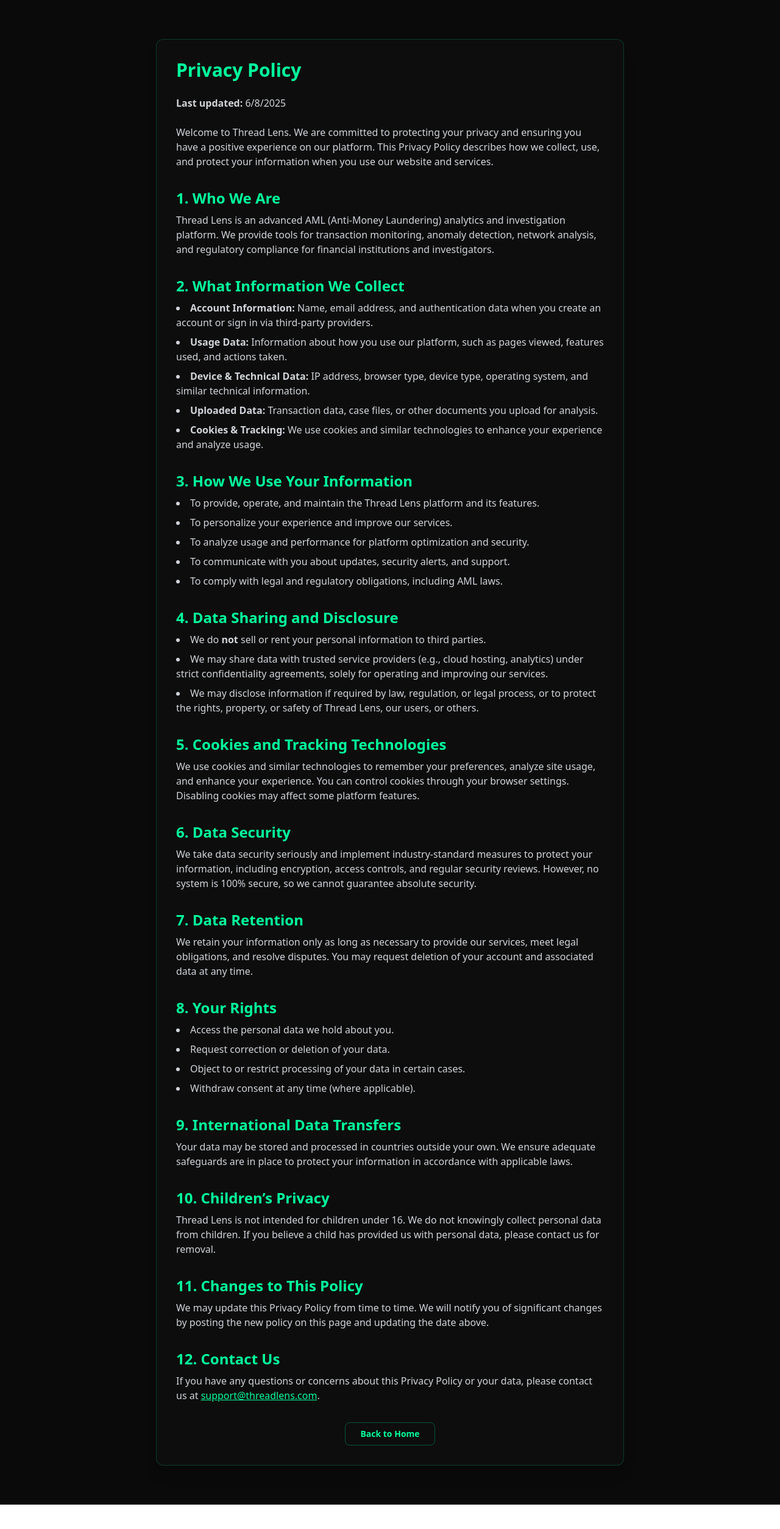
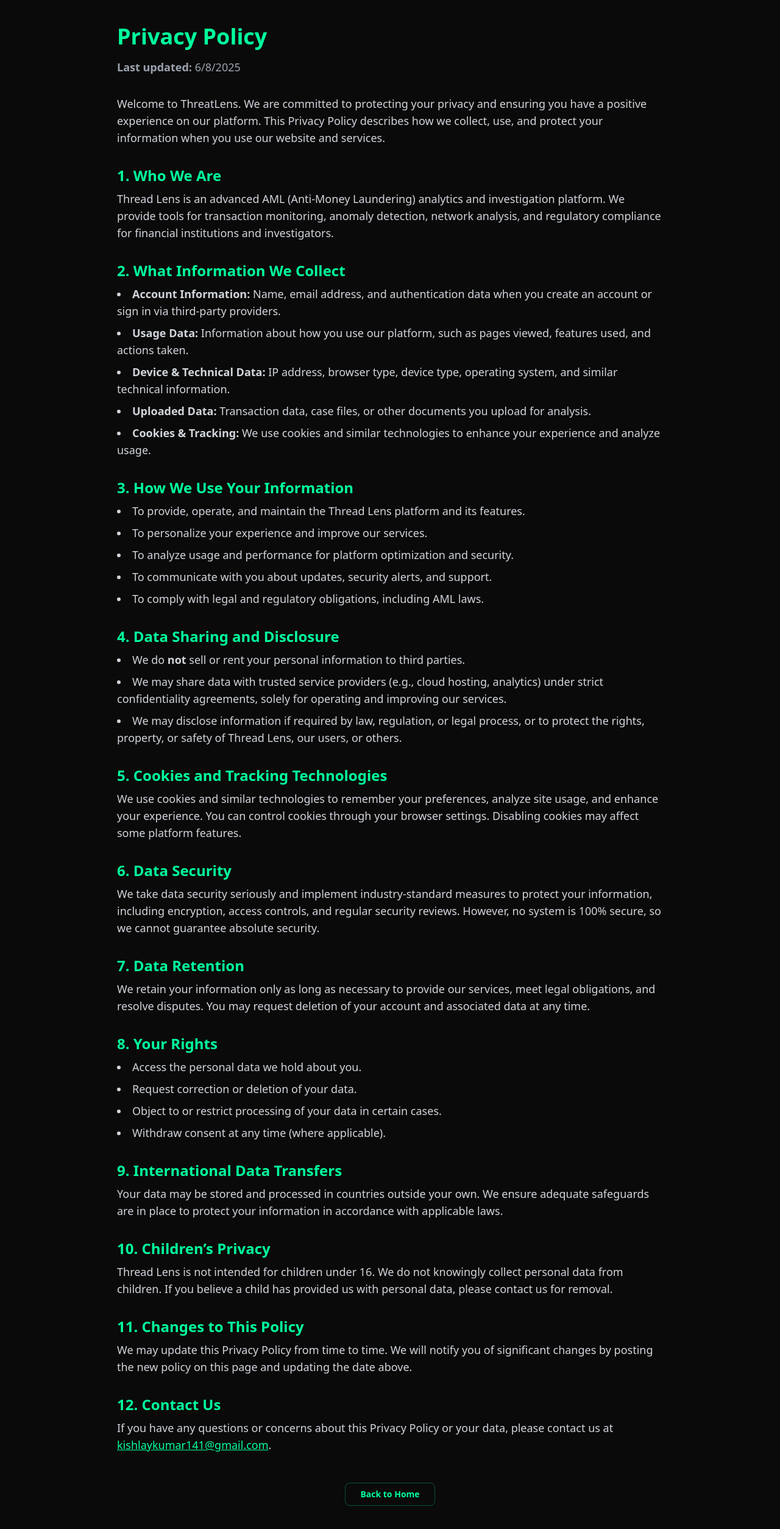
Before and after one commit to innovatewithkishlay/BankLayerTracker, a React (Vite) app in the folder frontend/: page /privacy-policy in a window 1280 px wide. Shown: the whole page at 61% size. Before the commit the page ends 2468 px from the top, so only its background shows below. Built offline with nearby package versions, Linux system fonts and the light colour scheme; no server answers.

Commit message:
updated the privacyPolicy

```diff
--- a/frontend/src/pages/PrivacyPolicy.tsx
+++ b/frontend/src/pages/PrivacyPolicy.tsx
@@ -1,33 +1,38 @@
 import { Link } from "react-router-dom";
 
 const PrivacyPolicy = () => (
-  <div className="min-h-screen bg-[#0a0a0a] text-white py-16 px-4">
-    <div className="max-w-3xl mx-auto bg-[#0d0d0d] rounded-xl border border-[#00ff9d]/20 p-8 shadow-xl">
-      <h1 className="text-3xl font-bold text-[#00ff9d] mb-6">Privacy Policy</h1>
-      <p className="mb-6 text-gray-300">
+  <div className="min-h-screen bg-[#0a0a0a] text-white py-10 px-4 sm:px-8 md:px-20">
+    <div className="w-full max-w-4xl mx-auto">
+      <h1 className="text-3xl sm:text-4xl font-bold text-[#00ff9d] mb-4">
+        Privacy Policy
+      </h1>
+      <p className="mb-8 text-gray-400 text-base sm:text-lg">
         <strong>Last updated:</strong> {new Date().toLocaleDateString()}
       </p>
-      <p className="mb-6 text-gray-300">
-        Welcome to Thread Lens. We are committed to protecting your privacy and
+      <p className="mb-8 text-gray-300 text-base sm:text-lg">
+        Welcome to ThreatLens. We are committed to protecting your privacy and
         ensuring you have a positive experience on our platform. This Privacy
         Policy describes how we collect, use, and protect your information when
         you use our website and services.
       </p>
 
-      <h2 className="text-2xl font-semibold text-[#00ff9d] mt-8 mb-2">
+      <section className="mb-8">
+        <h2 className="text-2xl font-semibold text-[#00ff9d] mb-2">
           1. Who We Are
         </h2>
-      <p className="mb-4 text-gray-300">
+        <p className="text-gray-300 text-base sm:text-lg">
           Thread Lens is an advanced AML (Anti-Money Laundering) analytics and
           investigation platform. We provide tools for transaction monitoring,
           anomaly detection, network analysis, and regulatory compliance for
           financial institutions and investigators.
         </p>
+      </section>
 
-      <h2 className="text-2xl font-semibold text-[#00ff9d] mt-8 mb-2">
+      <section className="mb-8">
+        <h2 className="text-2xl font-semibold text-[#00ff9d] mb-2">
           2. What Information We Collect
         </h2>
-      <ul className="mb-4 text-gray-300 list-disc list-inside space-y-2">
+        <ul className="text-gray-300 text-base sm:text-lg list-disc list-inside space-y-2">
           <li>
             <strong>Account Information:</strong> Name, email address, and
             authentication data when you create an account or sign in via
@@ -42,19 +47,21 @@ const PrivacyPolicy = () => (
             device type, operating system, and similar technical information.
           </li>
           <li>
-          <strong>Uploaded Data:</strong> Transaction data, case files, or other
-          documents you upload for analysis.
+            <strong>Uploaded Data:</strong> Transaction data, case files, or
+            other documents you upload for analysis.
           </li>
           <li>
             <strong>Cookies & Tracking:</strong> We use cookies and similar
             technologies to enhance your experience and analyze usage.
           </li>
         </ul>
+      </section>
 
-      <h2 className="text-2xl font-semibold text-[#00ff9d] mt-8 mb-2">
+      <section className="mb-8">
+        <h2 className="text-2xl font-semibold text-[#00ff9d] mb-2">
           3. How We Use Your Information
         </h2>
-      <ul className="mb-4 text-gray-300 list-disc list-inside space-y-2">
+        <ul className="text-gray-300 text-base sm:text-lg list-disc list-inside space-y-2">
           <li>
             To provide, operate, and maintain the Thread Lens platform and its
             features.
@@ -71,107 +78,128 @@ const PrivacyPolicy = () => (
             To comply with legal and regulatory obligations, including AML laws.
           </li>
         </ul>
+      </section>
 
-      <h2 className="text-2xl font-semibold text-[#00ff9d] mt-8 mb-2">
+      <section className="mb-8">
+        <h2 className="text-2xl font-semibold text-[#00ff9d] mb-2">
           4. Data Sharing and Disclosure
         </h2>
-      <ul className="mb-4 text-gray-300 list-disc list-inside space-y-2">
+        <ul className="text-gray-300 text-base sm:text-lg list-disc list-inside space-y-2">
           <li>
             We do <strong>not</strong> sell or rent your personal information to
             third parties.
           </li>
           <li>
-          We may share data with trusted service providers (e.g., cloud hosting,
-          analytics) under strict confidentiality agreements, solely for
-          operating and improving our services.
+            We may share data with trusted service providers (e.g., cloud
+            hosting, analytics) under strict confidentiality agreements, solely
+            for operating and improving our services.
           </li>
           <li>
             We may disclose information if required by law, regulation, or legal
-          process, or to protect the rights, property, or safety of Thread Lens,
-          our users, or others.
+            process, or to protect the rights, property, or safety of Thread
+            Lens, our users, or others.
           </li>
         </ul>
+      </section>
 
-      <h2 className="text-2xl font-semibold text-[#00ff9d] mt-8 mb-2">
+      <section className="mb-8">
+        <h2 className="text-2xl font-semibold text-[#00ff9d] mb-2">
           5. Cookies and Tracking Technologies
         </h2>
-      <p className="mb-4 text-gray-300">
+        <p className="text-gray-300 text-base sm:text-lg">
           We use cookies and similar technologies to remember your preferences,
-        analyze site usage, and enhance your experience. You can control cookies
-        through your browser settings. Disabling cookies may affect some
-        platform features.
+          analyze site usage, and enhance your experience. You can control
+          cookies through your browser settings. Disabling cookies may affect
+          some platform features.
         </p>
+      </section>
 
-      <h2 className="text-2xl font-semibold text-[#00ff9d] mt-8 mb-2">
+      <section className="mb-8">
+        <h2 className="text-2xl font-semibold text-[#00ff9d] mb-2">
           6. Data Security
         </h2>
-      <p className="mb-4 text-gray-300">
-        We take data security seriously and implement industry-standard measures
-        to protect your information, including encryption, access controls, and
-        regular security reviews. However, no system is 100% secure, so we
-        cannot guarantee absolute security.
+        <p className="text-gray-300 text-base sm:text-lg">
+          We take data security seriously and implement industry-standard
+          measures to protect your information, including encryption, access
+          controls, and regular security reviews. However, no system is 100%
+          secure, so we cannot guarantee absolute security.
         </p>
+      </section>
 
-      <h2 className="text-2xl font-semibold text-[#00ff9d] mt-8 mb-2">
+      <section className="mb-8">
+        <h2 className="text-2xl font-semibold text-[#00ff9d] mb-2">
           7. Data Retention
         </h2>
-      <p className="mb-4 text-gray-300">
+        <p className="text-gray-300 text-base sm:text-lg">
           We retain your information only as long as necessary to provide our
-        services, meet legal obligations, and resolve disputes. You may request
-        deletion of your account and associated data at any time.
+          services, meet legal obligations, and resolve disputes. You may
+          request deletion of your account and associated data at any time.
         </p>
+      </section>
 
-      <h2 className="text-2xl font-semibold text-[#00ff9d] mt-8 mb-2">
+      <section className="mb-8">
+        <h2 className="text-2xl font-semibold text-[#00ff9d] mb-2">
           8. Your Rights
         </h2>
-      <ul className="mb-4 text-gray-300 list-disc list-inside space-y-2">
+        <ul className="text-gray-300 text-base sm:text-lg list-disc list-inside space-y-2">
           <li>Access the personal data we hold about you.</li>
           <li>Request correction or deletion of your data.</li>
-        <li>Object to or restrict processing of your data in certain cases.</li>
+          <li>
+            Object to or restrict processing of your data in certain cases.
+          </li>
           <li>Withdraw consent at any time (where applicable).</li>
         </ul>
+      </section>
 
-      <h2 className="text-2xl font-semibold text-[#00ff9d] mt-8 mb-2">
+      <section className="mb-8">
+        <h2 className="text-2xl font-semibold text-[#00ff9d] mb-2">
           9. International Data Transfers
         </h2>
-      <p className="mb-4 text-gray-300">
-        Your data may be stored and processed in countries outside your own. We
-        ensure adequate safeguards are in place to protect your information in
-        accordance with applicable laws.
+        <p className="text-gray-300 text-base sm:text-lg">
+          Your data may be stored and processed in countries outside your own.
+          We ensure adequate safeguards are in place to protect your information
+          in accordance with applicable laws.
         </p>
+      </section>
 
-      <h2 className="text-2xl font-semibold text-[#00ff9d] mt-8 mb-2">
+      <section className="mb-8">
+        <h2 className="text-2xl font-semibold text-[#00ff9d] mb-2">
           10. Children’s Privacy
         </h2>
-      <p className="mb-4 text-gray-300">
+        <p className="text-gray-300 text-base sm:text-lg">
           Thread Lens is not intended for children under 16. We do not knowingly
-        collect personal data from children. If you believe a child has provided
-        us with personal data, please contact us for removal.
+          collect personal data from children. If you believe a child has
+          provided us with personal data, please contact us for removal.
         </p>
+      </section>
 
-      <h2 className="text-2xl font-semibold text-[#00ff9d] mt-8 mb-2">
+      <section className="mb-8">
+        <h2 className="text-2xl font-semibold text-[#00ff9d] mb-2">
           11. Changes to This Policy
         </h2>
-      <p className="mb-4 text-gray-300">
-        We may update this Privacy Policy from time to time. We will notify you
-        of significant changes by posting the new policy on this page and
+        <p className="text-gray-300 text-base sm:text-lg">
+          We may update this Privacy Policy from time to time. We will notify
+          you of significant changes by posting the new policy on this page and
           updating the date above.
         </p>
+      </section>
 
-      <h2 className="text-2xl font-semibold text-[#00ff9d] mt-8 mb-2">
+      <section className="mb-12">
+        <h2 className="text-2xl font-semibold text-[#00ff9d] mb-2">
           12. Contact Us
         </h2>
-      <p className="mb-8 text-gray-300">
-        If you have any questions or concerns about this Privacy Policy or your
-        data, please contact us at{" "}
+        <p className="text-gray-300 text-base sm:text-lg">
+          If you have any questions or concerns about this Privacy Policy or
+          your data, please contact us at{" "}
           <a
             href="mailto:support@threadlens.com"
             className="text-[#00ff9d] underline"
           >
-          support@threadlens.com
+            kishlaykumar141@gmail.com
           </a>
           .
         </p>
+      </section>
 
       <div className="flex justify-center">
         <Link
```
Lines whose indentation alone changed are shown as unchanged.
